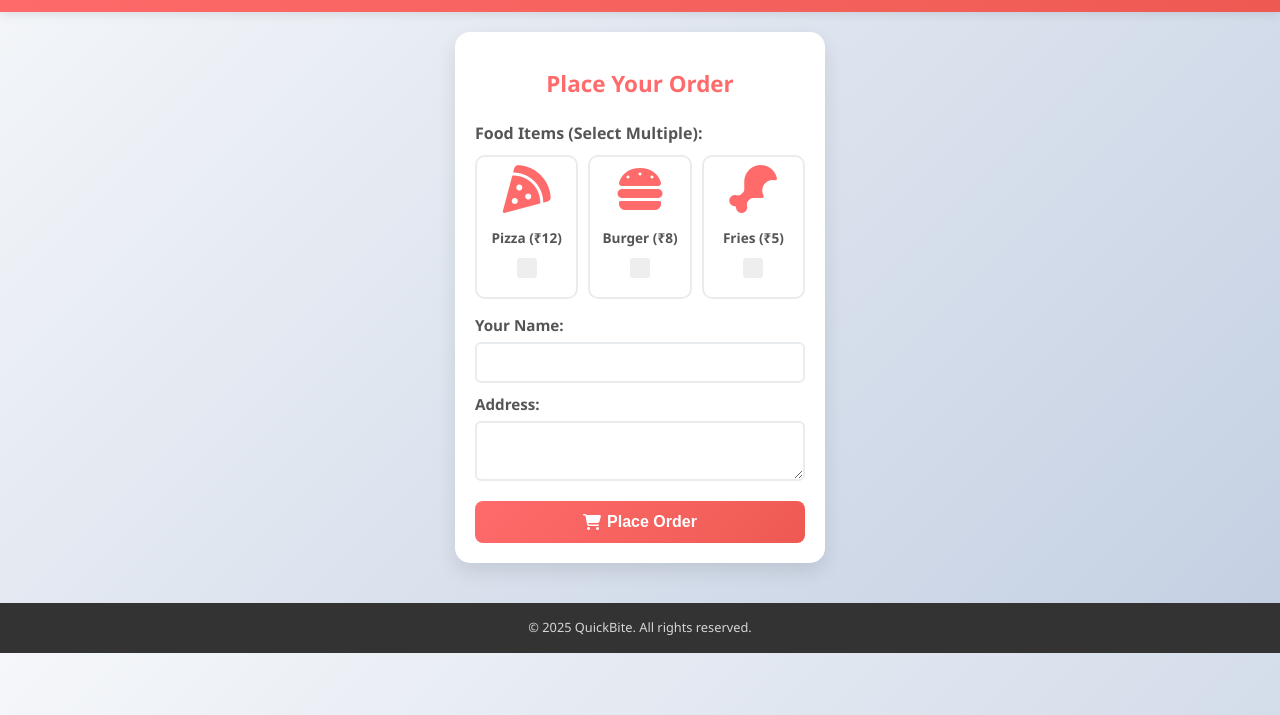
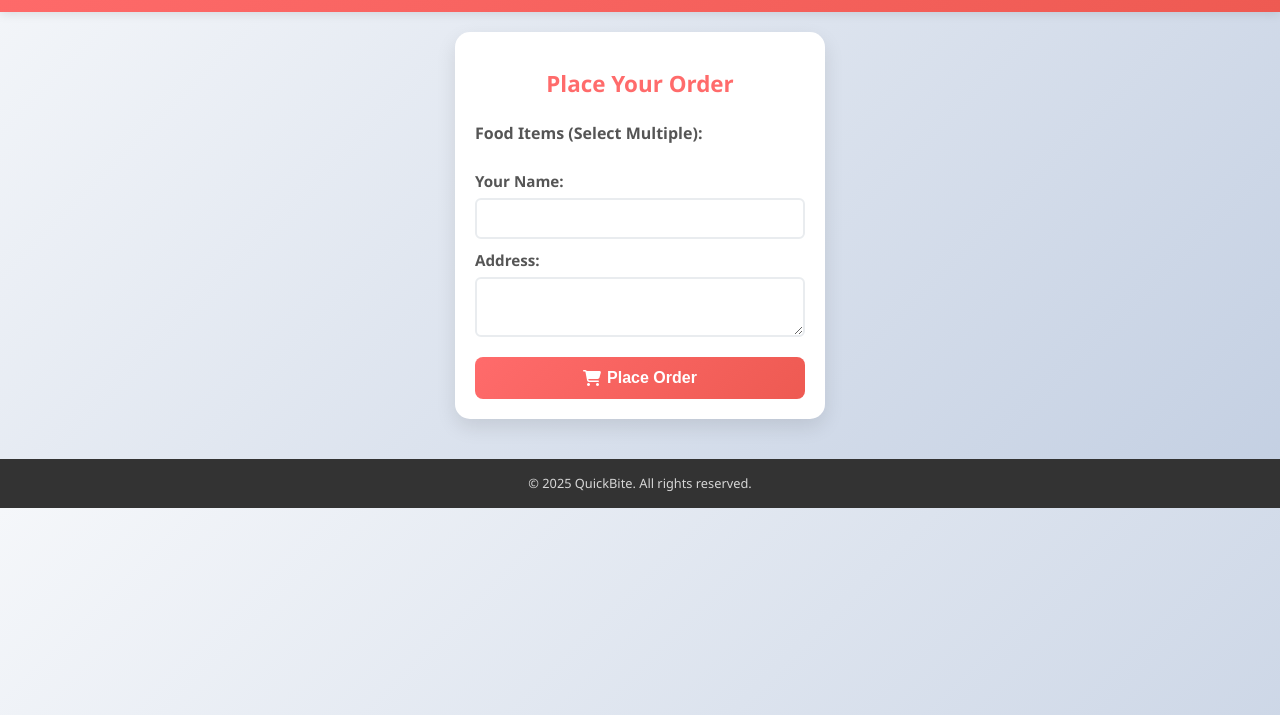
Before and after one commit to naveenporwal3/Food, a website: page index.html in a window 1280 px wide. Shown: the part 85-800 px from the top of the page. Drawn offline with Linux system fonts and the light colour scheme.

Commit message:
Update index.html

```diff
--- a/index.html
+++ b/index.html
@@ -30,36 +30,7 @@
             <div class="food-grid">
               <label class="food-label">Food Items (Select Multiple):</label>
               <div class="food-options">
-                <div class="food-card" data-food="Pizza">
-                  <img src="pizza.png" alt="Pizza" loading="lazy" onerror="this.style.display='none'; this.nextElementSibling.style.display='block';">
-                  <i class="fas fa-pizza-slice fallback-icon" style="display: none; font-size: 3rem; color: #ff6b6b;"></i>
-                  <span>Pizza (₹12)</span>
-                  <label class="checkbox-label">
-                    <input type="checkbox" name="food[]" value="Pizza" class="food-checkbox">
-                    <span class="checkmark"></span>
-                  </label>
-                  <input type="number" class="item-qty" min="1" value="1" style="display: none;">
-                </div>
-                <div class="food-card" data-food="Burger">
-                  <img src="burger.png" alt="Burger" loading="lazy" onerror="this.style.display='none'; this.nextElementSibling.style.display='block';">
-                  <i class="fas fa-hamburger fallback-icon" style="display: none; font-size: 3rem; color: #ff6b6b;"></i>
-                  <span>Burger (₹8)</span>
-                  <label class="checkbox-label">
-                    <input type="checkbox" name="food[]" value="Burger" class="food-checkbox">
-                    <span class="checkmark"></span>
-                  </label>
-                  <input type="number" class="item-qty" min="1" value="1" style="display: none;">
-                </div>
-                <div class="food-card" data-food="Fries">
-                  <img src="fries.png" alt="Fries" loading="lazy" onerror="this.style.display='none'; this.nextElementSibling.style.display='block';">
-                  <i class="fas fa-drumstick-bite fallback-icon" style="display: none; font-size: 3rem; color: #ff6b6b;"></i>
-                  <span>Fries (₹5)</span>
-                  <label class="checkbox-label">
-                    <input type="checkbox" name="food[]" value="Fries" class="food-checkbox">
-                    <span class="checkmark"></span>
-                  </label>
-                  <input type="number" class="item-qty" min="1" value="1" style="display: none;">
-                </div>
+                <!-- Cards generated dynamically by JS -->
               </div>
             </div>
 
```
